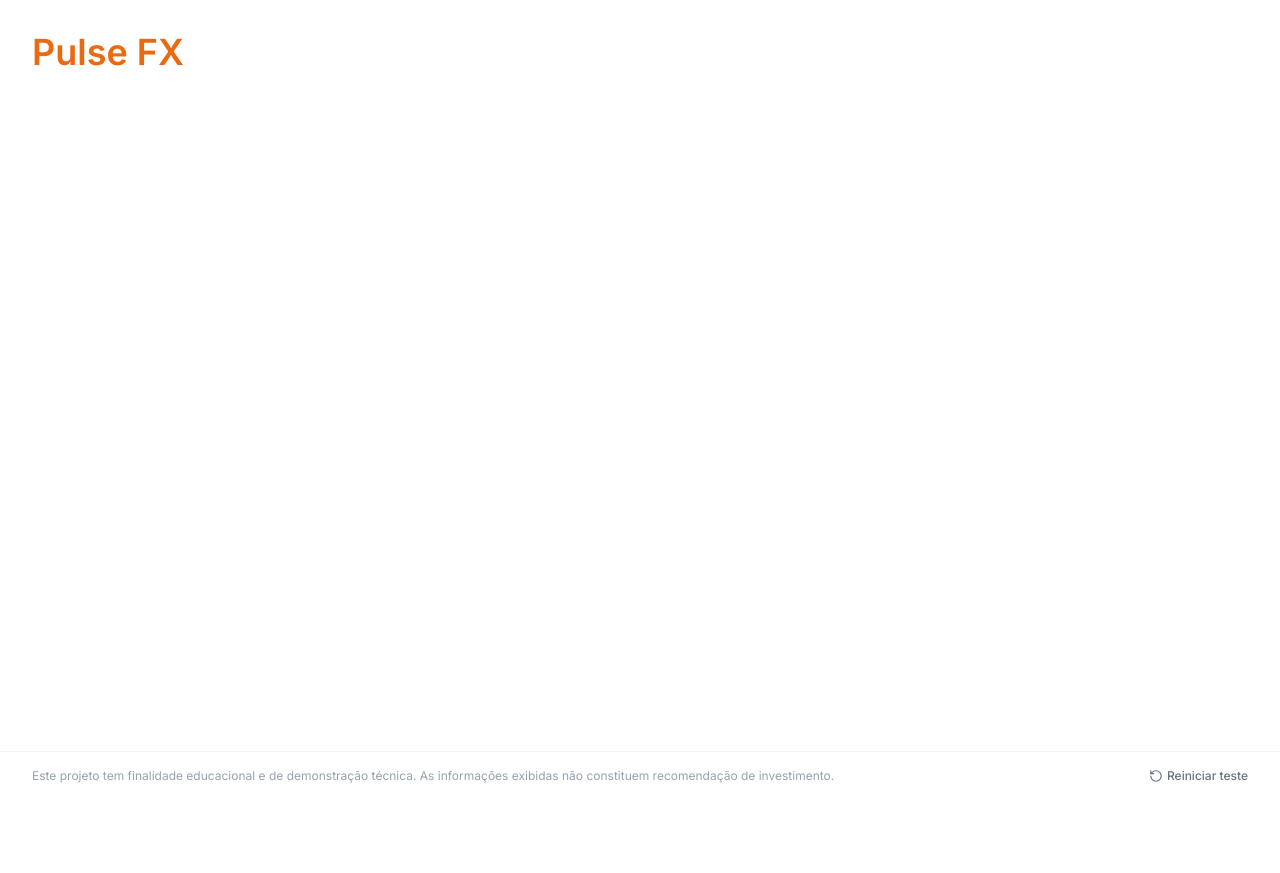
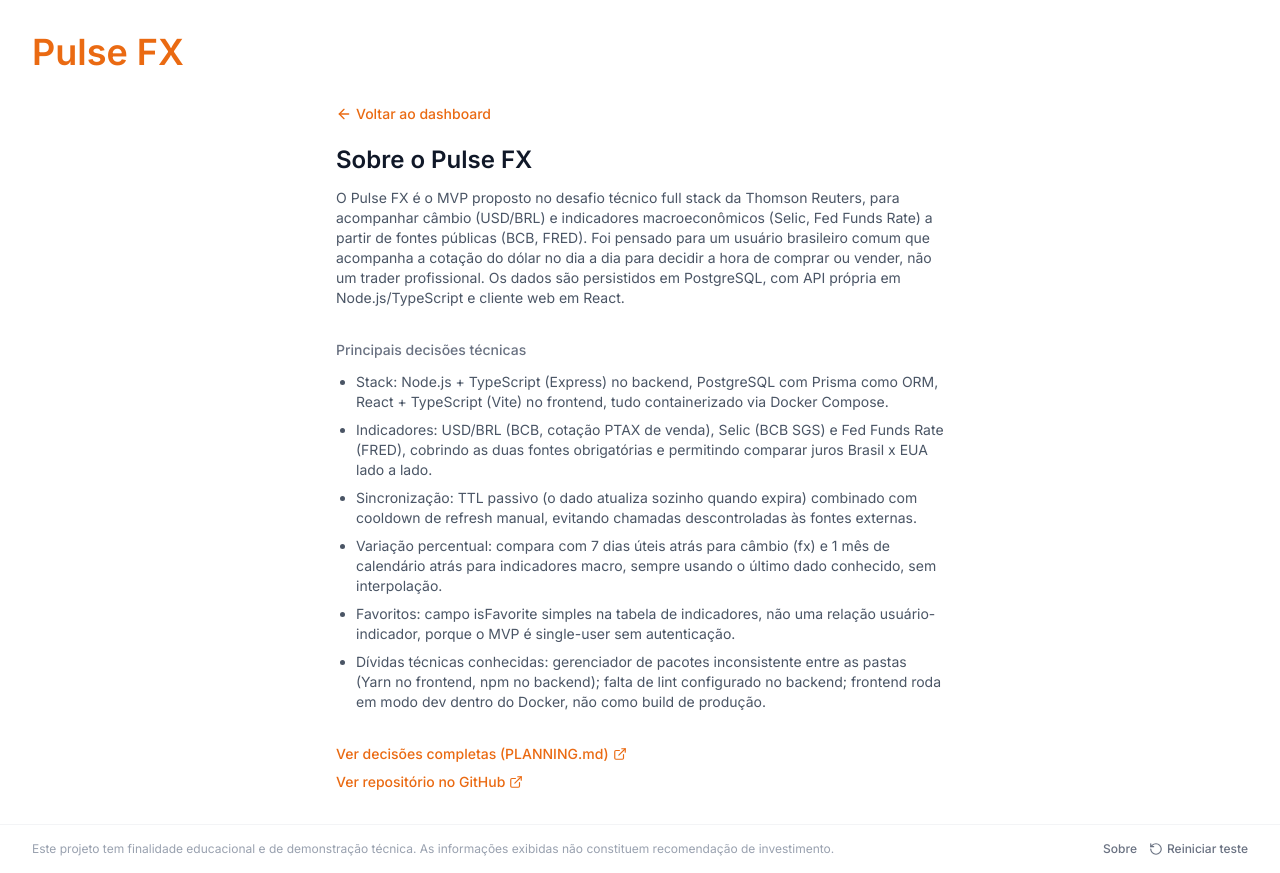
Before and after one commit to osamucadev/pulse-fx, a React (Vite) app in the folder frontend/: page /about in a window 1280 px wide. Before the commit the page ends 800 px from the top, so only its background shows below. Built offline with nearby package versions, Linux system fonts and the light colour scheme; no server answers.

Commit message:
feat: add about page with project summary and external links

```diff
--- a/frontend/src/App.tsx
+++ b/frontend/src/App.tsx
@@ -1,6 +1,7 @@
 import { BrowserRouter, Route, Routes } from 'react-router-dom'
 import { Dashboard } from './components/Dashboard'
 import { Footer } from './components/Footer'
+import { AboutPage } from './pages/AboutPage'
 import { IndicatorDetailPage } from './pages/IndicatorDetailPage'
 
 function App() {
@@ -14,6 +15,7 @@
           <Routes>
             <Route path="/" element={<Dashboard />} />
             <Route path="/indicators/:code" element={<IndicatorDetailPage />} />
+            <Route path="/about" element={<AboutPage />} />
           </Routes>
         </main>
         <Footer />
--- a/frontend/src/components/Footer.tsx
+++ b/frontend/src/components/Footer.tsx
@@ -1,7 +1,7 @@
 import { useMutation, useQueryClient } from '@tanstack/react-query'
 import { RotateCcw } from 'lucide-react'
 import { useState } from 'react'
-import { useNavigate } from 'react-router-dom'
+import { Link, useNavigate } from 'react-router-dom'
 import { resetData } from '../api/client'
 import { ConfirmModal } from './ConfirmModal'
 
@@ -37,6 +37,12 @@
 
         <div className="flex items-center gap-3">
           {feedback && <span className="text-xs text-gray-500">{feedback}</span>}
+          <Link
+            to="/about"
+            className="text-xs font-medium text-gray-500 transition-colors hover:text-primary"
+          >
+            Sobre
+          </Link>
           <button
             type="button"
             onClick={() => setIsModalOpen(true)}
--- /dev/null
+++ b/frontend/src/pages/AboutPage.tsx
@@ -0,0 +1,67 @@
+import { ArrowLeft, ExternalLink } from 'lucide-react'
+import { Link } from 'react-router-dom'
+
+const decisions = [
+  'Stack: Node.js + TypeScript (Express) no backend, PostgreSQL com Prisma como ORM, React + TypeScript (Vite) no frontend, tudo containerizado via Docker Compose.',
+  'Indicadores: USD/BRL (BCB, cotação PTAX de venda), Selic (BCB SGS) e Fed Funds Rate (FRED), cobrindo as duas fontes obrigatórias e permitindo comparar juros Brasil x EUA lado a lado.',
+  'Sincronização: TTL passivo (o dado atualiza sozinho quando expira) combinado com cooldown de refresh manual, evitando chamadas descontroladas às fontes externas.',
+  'Variação percentual: compara com 7 dias úteis atrás para câmbio (fx) e 1 mês de calendário atrás para indicadores macro, sempre usando o último dado conhecido, sem interpolação.',
+  'Favoritos: campo isFavorite simples na tabela de indicadores, não uma relação usuário-indicador, porque o MVP é single-user sem autenticação.',
+  'Dívidas técnicas conhecidas: gerenciador de pacotes inconsistente entre as pastas (Yarn no frontend, npm no backend); falta de lint configurado no backend; frontend roda em modo dev dentro do Docker, não como build de produção.',
+]
+
+export function AboutPage() {
+  return (
+    <div className="mx-auto max-w-2xl p-8">
+      <Link
+        to="/"
+        className="inline-flex items-center gap-1 text-sm font-medium text-primary hover:text-primary-hover"
+      >
+        <ArrowLeft size={16} />
+        Voltar ao dashboard
+      </Link>
+
+      <div className="mt-4">
+        <h1 className="text-2xl font-semibold text-gray-900">Sobre o Pulse FX</h1>
+        <p className="mt-3 text-sm text-gray-600">
+          O Pulse FX é o MVP proposto no desafio técnico full stack da Thomson Reuters, para
+          acompanhar câmbio (USD/BRL) e indicadores macroeconômicos (Selic, Fed Funds Rate) a
+          partir de fontes públicas (BCB, FRED). Foi pensado para um usuário brasileiro comum
+          que acompanha a cotação do dólar no dia a dia para decidir a hora de comprar ou
+          vender, não um trader profissional. Os dados são persistidos em PostgreSQL, com API
+          própria em Node.js/TypeScript e cliente web em React.
+        </p>
+      </div>
+
+      <div className="mt-8">
+        <h2 className="text-sm font-medium text-gray-500">Principais decisões técnicas</h2>
+        <ul className="mt-3 list-disc space-y-2 pl-5 text-sm text-gray-600">
+          {decisions.map((decision) => (
+            <li key={decision}>{decision}</li>
+          ))}
+        </ul>
+      </div>
+
+      <div className="mt-8 flex flex-col gap-2 text-sm font-medium text-primary">
+        <a
+          href="https://github.com/osamucadev/pulse-fx/blob/main/PLANNING.md"
+          target="_blank"
+          rel="noopener noreferrer"
+          className="inline-flex w-fit items-center gap-1 hover:text-primary-hover"
+        >
+          Ver decisões completas (PLANNING.md)
+          <ExternalLink size={14} />
+        </a>
+        <a
+          href="https://github.com/osamucadev/pulse-fx"
+          target="_blank"
+          rel="noopener noreferrer"
+          className="inline-flex w-fit items-center gap-1 hover:text-primary-hover"
+        >
+          Ver repositório no GitHub
+          <ExternalLink size={14} />
+        </a>
+      </div>
+    </div>
+  )
+}
```
